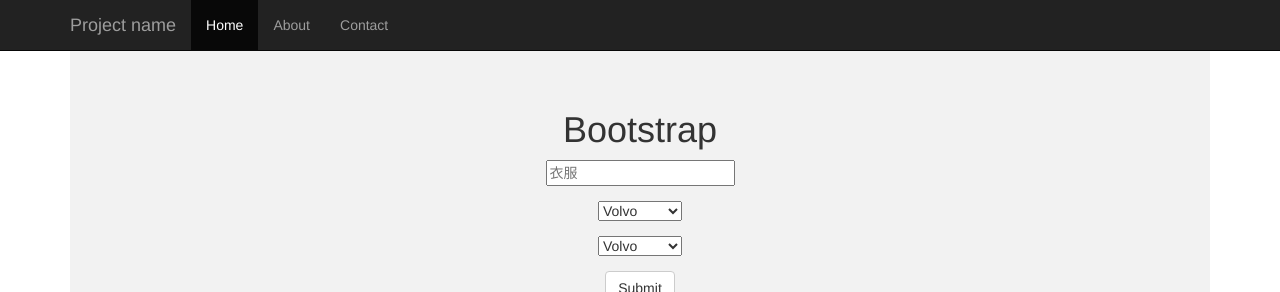
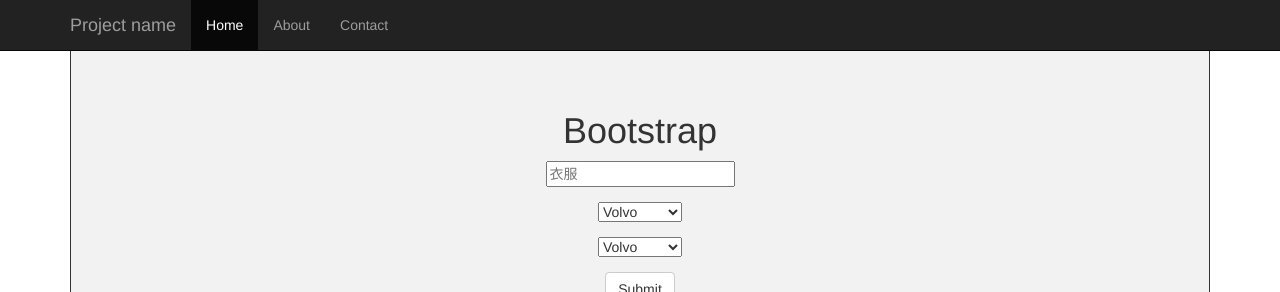
Before and after one commit to nickyzheng/weixin, a Django app: page /test/ in a window 1280 px wide. Shown: the top 292 px of the page. Run offline with Django 3.2, Linux system fonts and the light colour scheme; some libraries are stand-ins or nearby versions.

Commit message:
commit by shell script

```diff
--- a/wxapp/templates/starter-template.html
+++ b/wxapp/templates/starter-template.html
@@ -54,7 +54,7 @@
 
     <div class="container">
 
-      <div class="starter-template" style="background-color: #F2F2F2">
+      <div class="starter-template" style="background-color: #F2F2F2;border: 1px solid">
         <h1>Bootstrap</h1>
         <p >
           <form>
```
